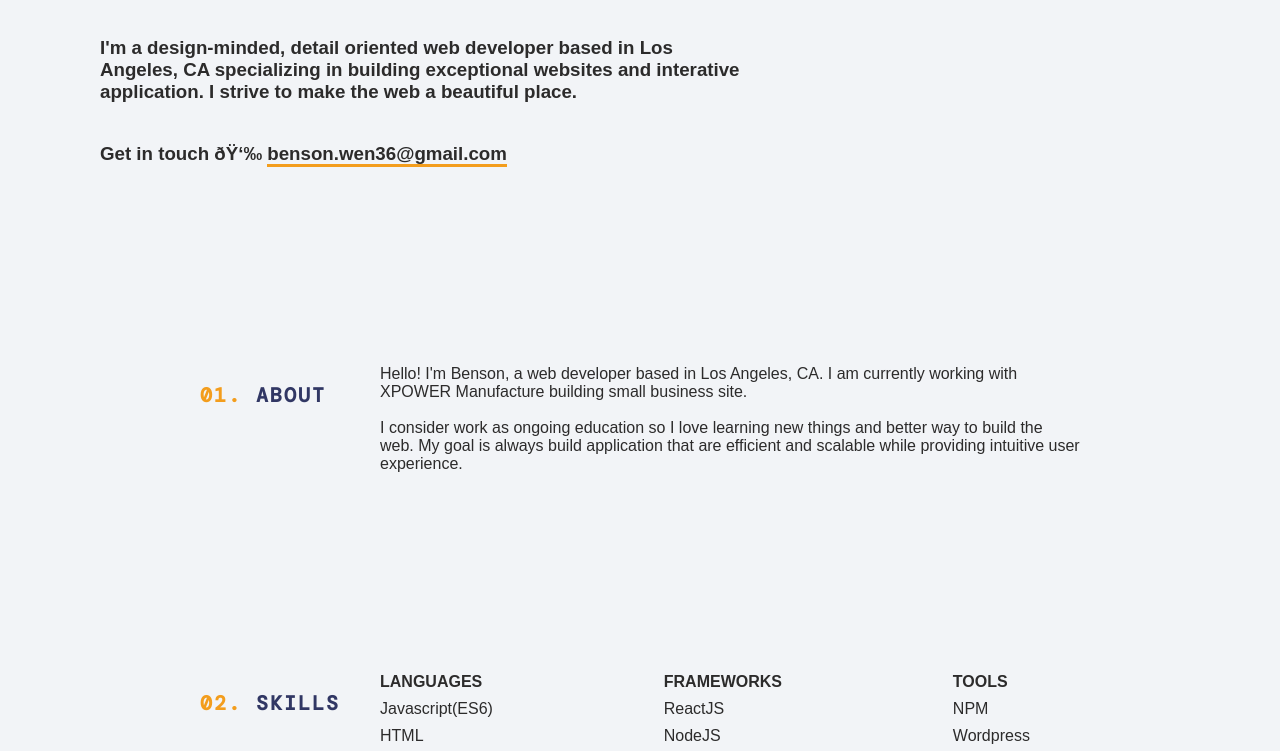
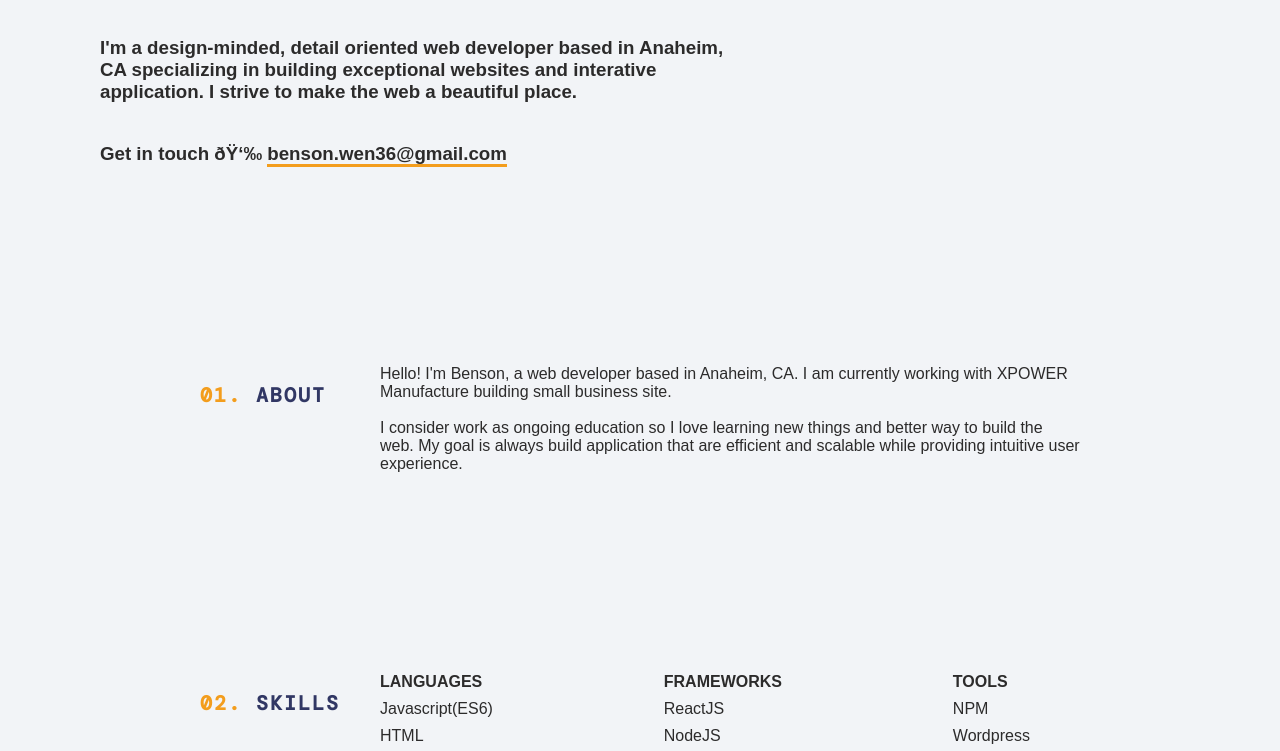
Before and after one commit to benson336/portfolio, a website: page dist/index.html in a window 1280 px wide. Shown: the part 337-1088 px from the top of the page. Drawn offline with nearby package versions, Linux system fonts and the light colour scheme.

Commit message:
fifth commit

```diff
--- a/dist/index.html
+++ b/dist/index.html
@@ -69,7 +69,7 @@
         <h1 class="lg-heading"><span>Benson Wen.</span></h1>
         <h1 class="lg-heading">I build things for the web.</h1>
         <h3 class="sm-heading">
-          I'm a design-minded, detail oriented web developer based in Los Angeles, CA specializing
+          I'm a design-minded, detail oriented web developer based in Anaheim, CA specializing
           in building exceptional websites and interative application. I strive to make the web
           a beautiful place.
         </h3>
@@ -84,7 +84,7 @@
       <div class="about-container" id="about">
         <h1 class="about-sm-heading"><span>01.</span> ABOUT</h1>
         <p class="about-p">
-          Hello! I'm Benson, a web developer based in Los Angeles, CA.
+          Hello! I'm Benson, a web developer based in Anaheim, CA.
           I am currently working with XPOWER Manufacture building small
           business site. </br></br>
           I consider work as ongoing education so I love learning new things
```
